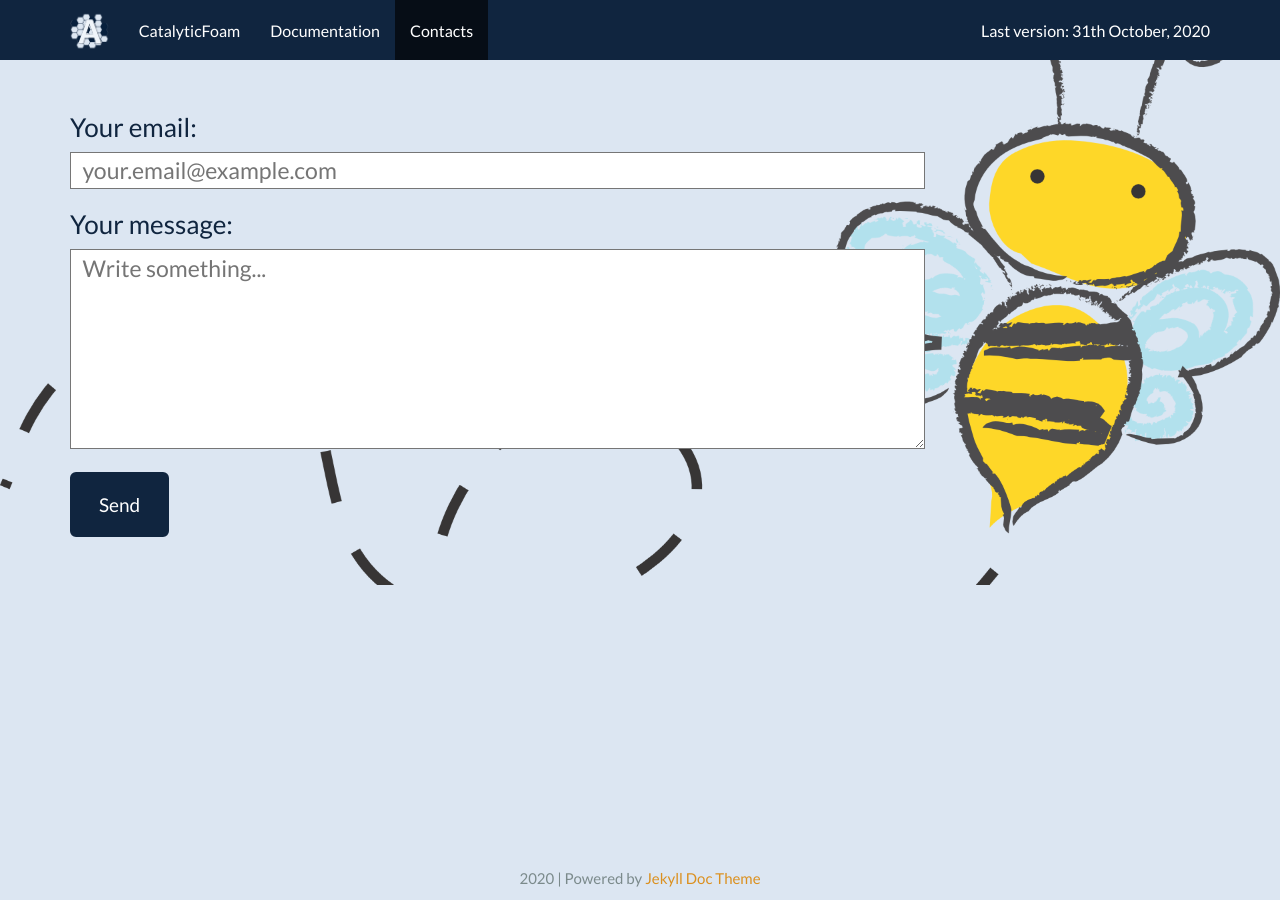
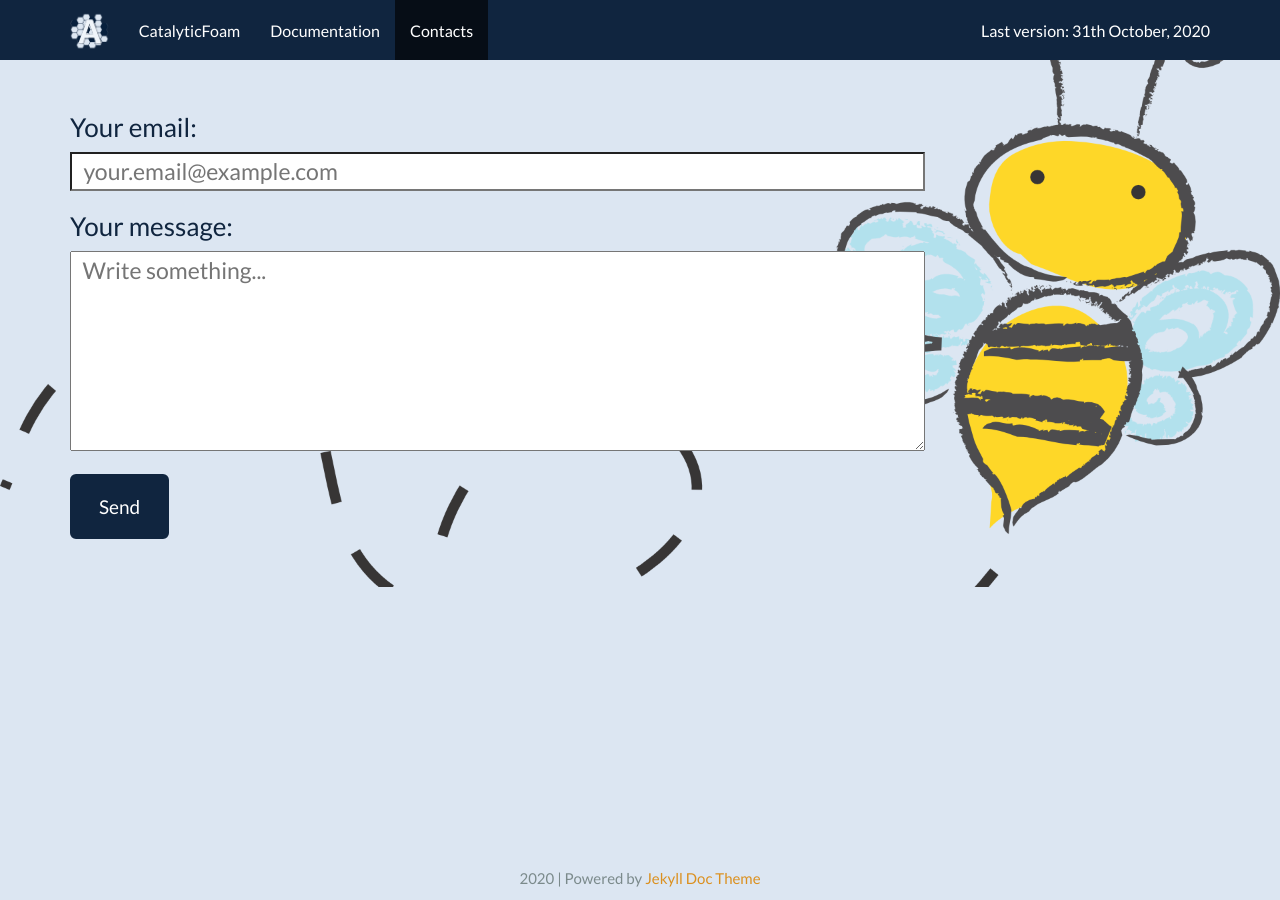
Before and after one commit to srebughini/ASALI, a Jekyll site: the page built from _pages/contacts.md, in a window 1280 px wide. Built offline with Jekyll 4.4.1, drawn with Linux system fonts in a browser that asks for light colours.

Commit message:
Contact page

```diff
--- a/_pages/contacts.md
+++ b/_pages/contacts.md
@@ -19,11 +19,11 @@
   <form action="https://formspree.io/f/mdopzvpj" method="POST">
     <h3>Your email:</h3>
     <p>
-      <input type="text" style="width:75%; border-style:solid; border-width:thin; padding-left:1%" placeholder="your.email@example.com" name="_replyto">
+      <input type="text" style="width:75%; padding-left:1%" placeholder="your.email@example.com" name="_replyto">
     </p>
     <h3>Your message:</h3>
     <p>
-      <textarea placeholder="Write something..." style="height:200px; width:75%; border-style:solid; border-width:thin; padding-left:1%" name="message"></textarea>
+      <textarea placeholder="Write something..." style="height:200px; width:75%; padding-left:1%" name="message"></textarea>
     </p>
     <button class="btn btn-primary btn-lg" type="submit">Send</button>
   </form>
```
